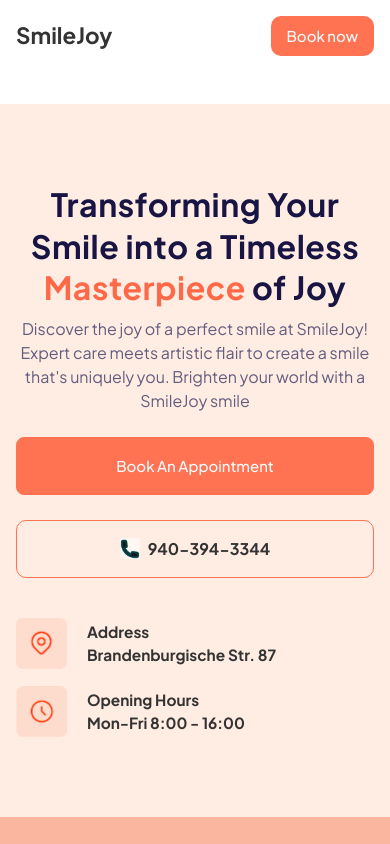
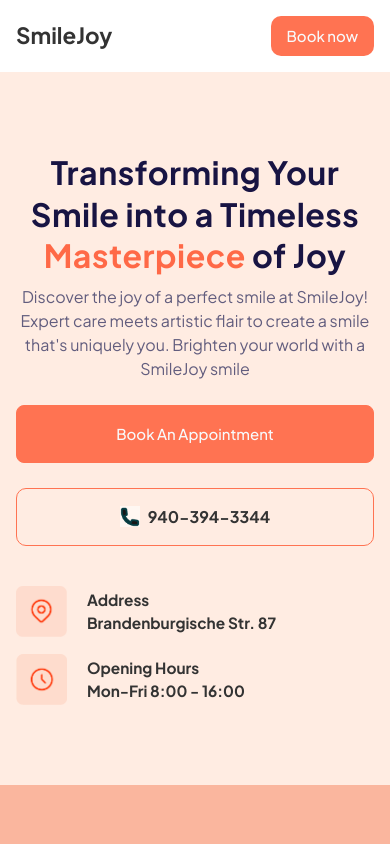
Before and after one commit to Iqtidartara/-SmileJoy, a Next.js app: page / in a window 390 px wide. Shown: the top 844 px of the page. Built offline with nearby package versions, Linux system fonts and the light colour scheme.

Commit message:
Mobile responsive also

```diff
--- a/components/HomeSection.tsx
+++ b/components/HomeSection.tsx
@@ -6,7 +6,7 @@ import Option from "./Option";
 const HomeSection = () => {
   return (
     <section className="w-full md:relative">
-      <main className="max-w-[90rem] mx-auto py-8 md:py-20">
+      <main className="max-w-[90rem] mx-auto py-0 md:py-0">
       <div
        className="flex flex-col md:flex-row items-start justify-between bg-[#FFECE2]">
         {/* hero section wala text */}
--- a/components/Option.tsx
+++ b/components/Option.tsx
@@ -3,7 +3,7 @@ import React from "react";
 
 const Option = () => {
   return (
-    <section className="w-full md:-mt-20 mt-4 md:px-10 px-2 md:absolute ">
+    <section className="w-full md:-mt-20 mt-4 md:px-10 px-2 md:absolute left-0 top-[760px] ">
       <main className="max-w-[90rem] mx-auto px-[2rem] py-[2rem]  flex flex-col sm:flex-row md:flex-row md:items-center items-start justify-between gap-12 option  ">
         <div className="flex flex-col items-start justify-center">
 
```
